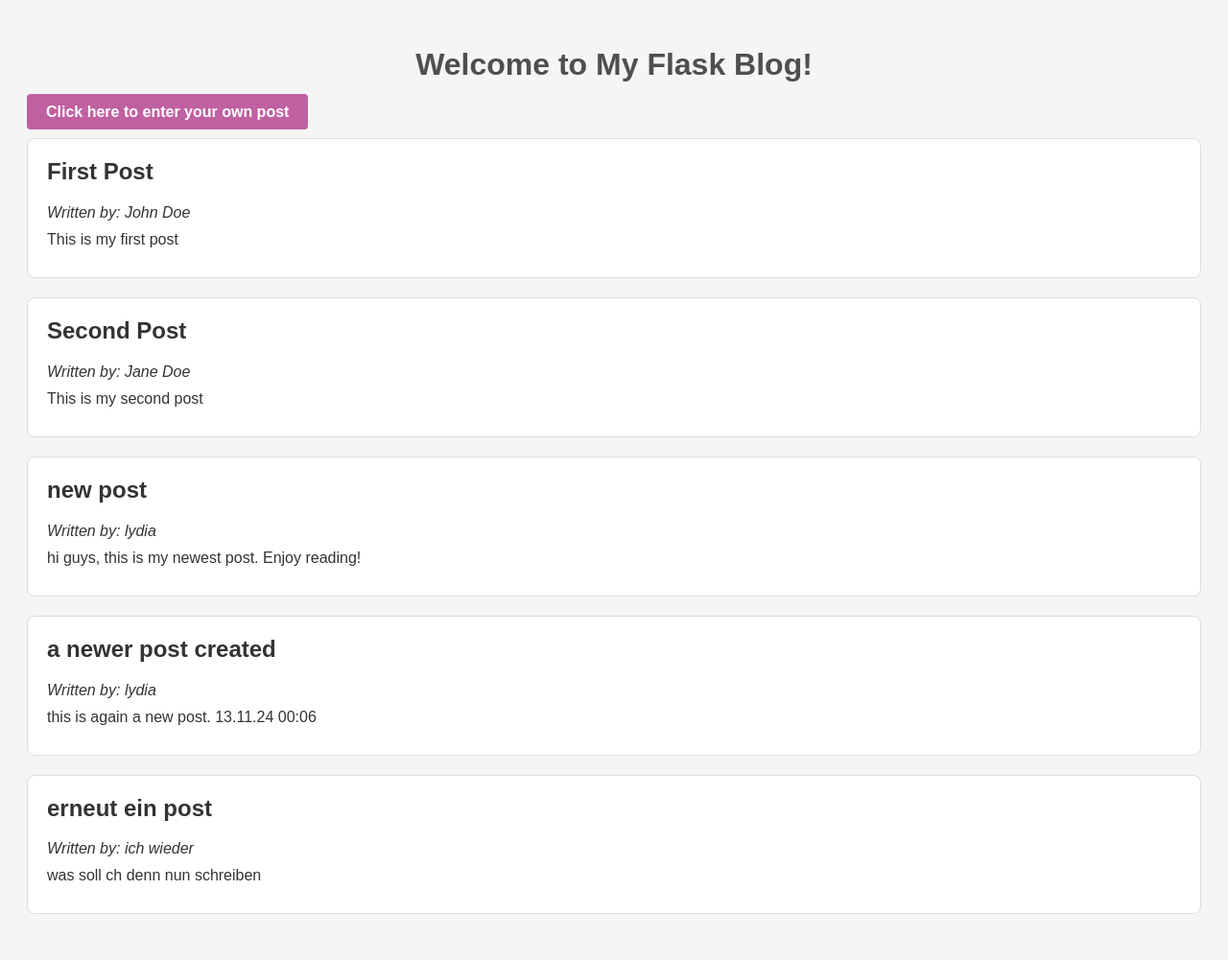
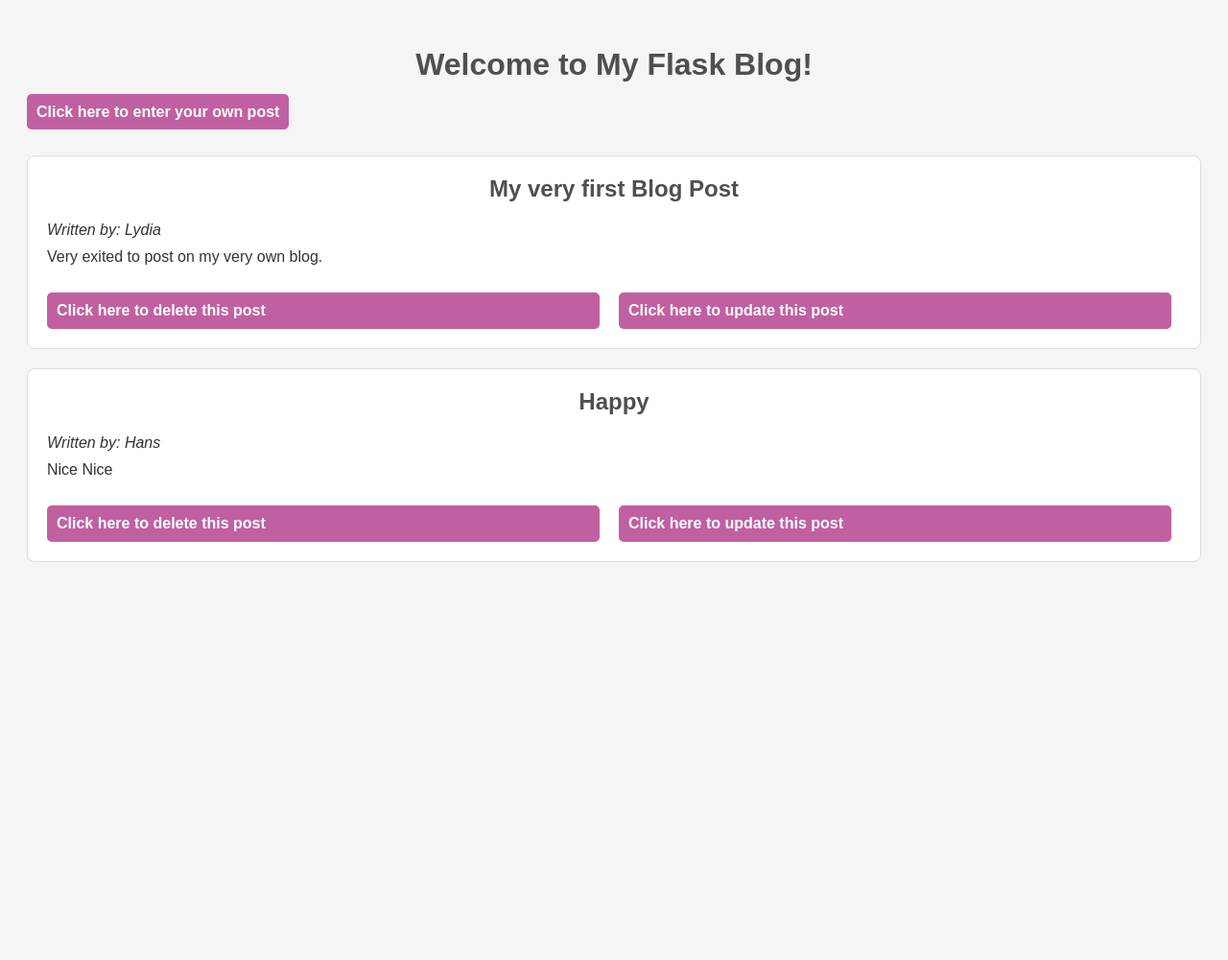
Before and after one commit to lydiadijkstra/Masterblog, a Flask app: page / in a window 1280 px wide. Shown: the whole page at 96% size. After the commit the page ends 586 px from the top, so only its background shows below. Run offline with Flask 3, Linux system fonts and the light colour scheme.

Commit message:
adds the delete function, creates the update-function. Updates the CSS to make all pages have similar look

```diff
--- a/app.py
+++ b/app.py
@@ -6,6 +6,10 @@ app = Flask(__name__)
 
 @app.route('/')
 def index():
+    """
+    Render the index page displaying all listed blog posts
+    :return: index template
+    """
     blog_posts = blogpost_storage.read_blogposts()
     print(blog_posts)
     return render_template('index.html', post=blog_posts)
@@ -13,16 +17,58 @@ def index():
 
 @app.route('/add', methods=['GET', 'POST'])
 def add():
+    """
+    Handles new blogposts
+    :return: add.html
+    """
     if request.method == 'POST':
         author = request.form.get("author")
         title = request.form.get("title")
         content = request.form.get("new_post")
-
         blogpost_storage.add_blogpost(title=title, author=author, content=content)
-
         return redirect(url_for("index"))
     return render_template('add.html')
 
 
+@app.route('/delete/<int:post_id>', methods=['POST'])
+def delete(post_id):
+    """
+    Handles deleting blogposts by passing the ID of the post
+    :param post_id: id of blogpost to delete
+    :return: index.html
+    """
+    blogpost_storage.delete_blogpost(id=post_id)
+    return redirect(url_for("index"))
+
+
+@app.route('/delete/<int:post_id>')
+def delete_confirmation(post_id):
+    """
+    Handles the confirmation for deleting blogposts
+    :param post_id:
+    :return:
+    """
+    return render_template('delete.html', post_id=post_id)
+
+
+@app.route('/update/<int:post_id>', methods=['GET', 'POST'])
+def update(post_id):
+    """
+    Handles updating existing blogposts
+    :param post_id: the id of the blogpost
+    :return: update.html
+    """
+    post = blogpost_storage.fetch_post_by_id(post_id)
+    if post is None:
+        return "Post not found", 404
+    if request.method == 'POST':
+        title = request.form.get("title")
+        content = request.form.get("content")
+        blogpost_storage.update_blogpost(id=post_id, title=title, content=content)
+        return redirect(url_for("index"))
+    return render_template('update.html', post=post)
+
+
 if __name__ == "__main__":
+    """Runs the app on port 5001"""
     app.run(host="0.0.0.0", port=5001, debug=True)
--- a/blogpost_storage.py
+++ b/blogpost_storage.py
@@ -5,6 +5,10 @@ JSON_FILE = "blogposts_data.json"
 
 
 def read_blogposts():
+    """
+    Fetches the blogposts from the JSON file, if no post it creates an empty list
+    :return: blogposts
+    """
     try:
         with open(JSON_FILE, "r", encoding="utf-8") as file:
             blog_posts = json.load(file)
@@ -14,11 +18,21 @@ def read_blogposts():
 
 
 def save_blogposts(blog_posts):
+    """
+    Saves the new data to the JSON File
+    :param blog_posts: new list of posts
+    """
     with open(JSON_FILE, "w", encoding="utf-8") as file:
         json.dump(blog_posts, file, indent=4)
 
 
 def add_blogpost(author, title, content):
+    """
+    Handles adding new blogposts to the JSON file
+    :param author: text, author of post
+    :param title: text, title of post
+    :param content: text, content of post
+    """
     blog_posts = read_blogposts()
     autoincrement_id = blog_posts[-1]["id"] +1 if blog_posts else 1
 
@@ -34,24 +48,44 @@ def add_blogpost(author, title, content):
 
 
 def update_blogpost(id, title, content):
+    """
+    Handles updating the blogposts in the JSON file
+    :param id: integer, post id
+    :param title: text, author of post
+    :param content: text, post content
+    """
     blog_posts = read_blogposts()
     for post in blog_posts:
         if post["id"] == id:
             if title:
-                post["title"] == title
+                post["title"] = title
             if content:
-                post["content"] == content
+                post["content"] = content
             break
     else:
         print("No blogpost was found with that ID {id}")
         return
-
     save_blogposts(blog_posts)
 
 
 def delete_blogpost(id):
+    """
+    Handles deleting posts from the JSON file
+    :param id: integer, post id
+    """
     blog_posts = read_blogposts()
+    blog_posts = [post for post in blog_posts if post["id"] != id]
+    save_blogposts(blog_posts)
 
-    blog_posts = [post for post in blog_posts if post["id"] != id]
 
-    save_blogposts(blog_posts)
+def fetch_post_by_id(post_id):
+    """
+    Find a post from the JSON file by handing in the unique post id
+    :param post_id: integer, post id
+    :return: the post belonging to the id
+    """
+    blog_posts = read_blogposts()
+    for post in blog_posts:
+        if post["id"] == post_id:
+            return post
+    return None
--- a/blogposts_data.json
+++ b/blogposts_data.json
@@ -1,32 +1,14 @@
 [
     {
         "id": 1,
-        "author": "John Doe",
-        "title": "First Post",
-        "content": "This is my first post"
+        "author": "Lydia",
+        "title": "My very first Blog Post",
+        "content": "Very exited to post on my very own blog."
     },
     {
         "id": 2,
-        "author": "Jane Doe",
-        "title": "Second Post",
-        "content": "This is my second post"
-    },
-    {
-        "id": 3,
-        "author": "lydia",
-        "title": "new post",
-        "content": "hi guys, this is my newest post. Enjoy reading!"
-    },
-    {
-        "id": 4,
-        "author": "lydia",
-        "title": "a newer post created",
-        "content": "this is again a new post. 13.11.24 00:06"
-    },
-    {
-        "id": 5,
-        "author": "ich wieder",
-        "title": "erneut ein post",
-        "content": "was soll ch denn nun schreiben"
+        "author": "Hans",
+        "title": "Happy",
+        "content": "Nice Nice "
     }
 ]
--- a/static/style.css
+++ b/static/style.css
@@ -1,4 +1,4 @@
-/* General Styles */
+/* General styles */
 body {
     font-family: Arial, sans-serif;
     background-color: #F5F5F5;
@@ -6,12 +6,13 @@ body {
     color: #333;
 }
 
-h1 {
+/* Headings */
+h1, h2 {
     text-align: center;
     color: #4F4F4F;
 }
 
-/* Styling for posts on index page */
+/* Post styling */
 .post {
     background-color: #FFF;
     border: 1px solid #DDD;
@@ -28,8 +29,8 @@ h1 {
     margin: 10px 0;
 }
 
-/* Styling for add.html form */
-form {
+/* Form container styling for add, update, and delete */
+form, .confirmation-form {
     max-width: 500px;
     margin: 0 auto;
     padding: 20px;
@@ -39,22 +40,37 @@ form {
     box-shadow: 0 4px 8px rgba(0, 0, 0, 0.1);
 }
 
+.form-container {
+    max-width: 500px;
+    margin: 0 auto;
+    padding: 20px;
+    background-color: #FFF;
+    border: 1px solid #DDD;
+    border-radius: 8px;
+    box-shadow: 0 4px 8px rgba(0, 0, 0, 0.1);
+}
+
+/* Label styling */
 label {
     display: block;
     font-weight: bold;
     margin-top: 10px;
 }
 
-input[type="text"] {
+/* Input styling */
+input[type="text"], textarea {
     width: 100%;
     padding: 10px;
     margin-top: 5px;
     margin-bottom: 20px;
     border: 1px solid #CCC;
     border-radius: 4px;
+    font-size: 16px;
+    resize: vertical;
 }
 
-input[type="submit"] {
+/* Submit button styling */
+input[type="submit"], .button {
     width: 100%;
     padding: 10px;
     background-color: #C060A1;
@@ -66,21 +82,32 @@ input[type="submit"] {
     transition: background-color 0.3s ease;
 }
 
-input[type="submit"]:hover {
+/* Hover effect for submit and button */
+input[type="submit"]:hover, .button:hover {
     background-color: #A84884;
 }
 
-.button {
-    padding: 10px 20px;
-    background-color: #C060A1; /* Dark rose */
-    color: white;
-    text-align: center;
-    border-radius: 4px;
-    text-decoration: none;
-    font-weight: bold;
-    transition: background-color 0.3s ease;
+/* Button container for aligned buttons */
+.button-container {
+    display: flex;
+    gap: 10px;
+    justify-content: center;
 }
 
-.button:hover {
-    background-color: #A84884; /* Darker rose */
+/* Individual button style */
+.button {
+    text-decoration: none;
+    padding: 10px;
+    background-color: #C060A1;
+    color: white;
+    border-radius: 5px;
+    font-weight: bold;
 }
+
+/* Confirmation message styling for delete */
+.confirmation-message {
+    text-align: center;
+    font-size: 18px;
+    color: #4F4F4F;
+    margin-bottom: 20px;
+}
--- a/templates/index.html
+++ b/templates/index.html
@@ -8,12 +8,16 @@
 </head>
 <body>
     <h1>Welcome to My Flask Blog!</h1>
-    <a href="/add" class="button">Click here to enter your own post</a><br><br>
+    <a href="/add" class="button">Click here to enter your own post</a><br><br><br>
     {% for post in post %}
         <div class="post">
             <h2>{{ post["title"] }}</h2>
             <p><em>Written by: {{ post["author"] }}</em></p>
-            <p>{{ post["content"] }}</p>
+            <p>{{ post["content"] }}</p><br>
+            <div class="button-container">
+                <a href="{{ url_for('delete_confirmation', post_id=post['id']) }}" class="button">Click here to delete this post</a><br><br>
+                <a href="{{ url_for('update', post_id=post['id']) }}" class="button">Click here to update this post</a><br><br>
+            </div>
         </div>
     {% endfor %}
 </body>
```
Also changed, not shown: templates/delete.html (added, +15 -0 lines), templates/update.html (added, +21 -0 lines), README.md.
